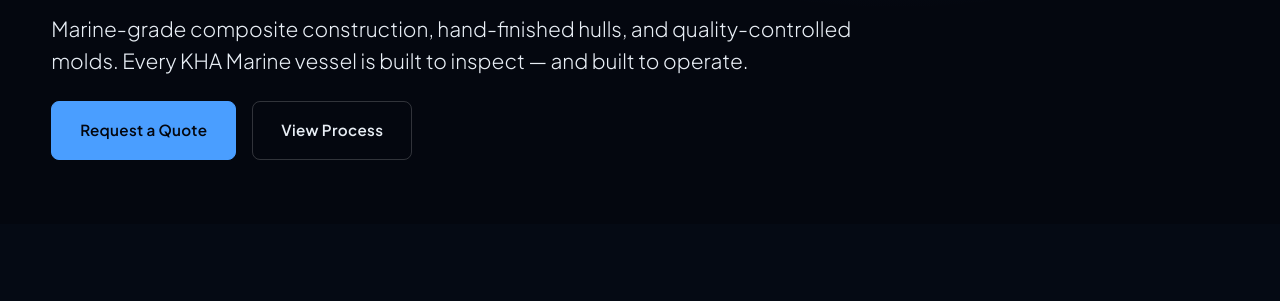
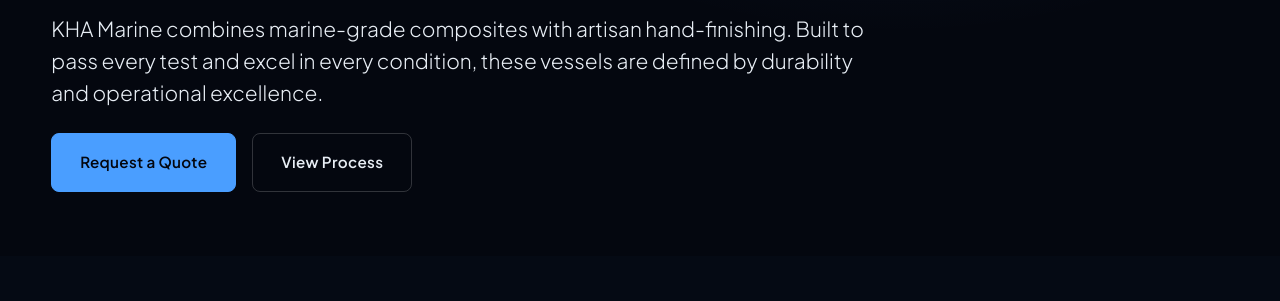
Before and after one commit to merlynfrancis/kha-marine-final, a plain HTML site: page manufacturing.html in a window 1280 px wide. Shown: the part 499-800 px from the top of the page. Drawn offline with Linux system fonts and the light colour scheme.

Commit message:
New changes

```diff
--- a/manufacturing.html
+++ b/manufacturing.html
@@ -231,9 +231,10 @@
             Fiberglass-built for endurance. <em>Engineered for command.</em>
           </h1>
           <p class="lede reveal" data-delay="2">
-            Marine-grade composite construction, hand-finished hulls, and
-            quality-controlled molds. Every KHA Marine vessel is built to
-            inspect — and built to operate.
+            KHA Marine combines marine-grade composites with artisan
+            hand-finishing. Built to pass every test and excel in every
+            condition, these vessels are defined by durability and operational
+            excellence.
           </p>
           <div
             class="row reveal"
```
